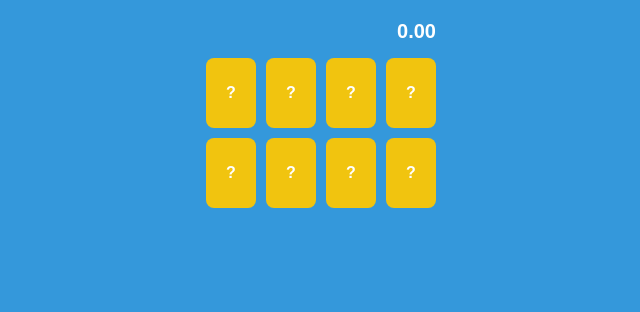
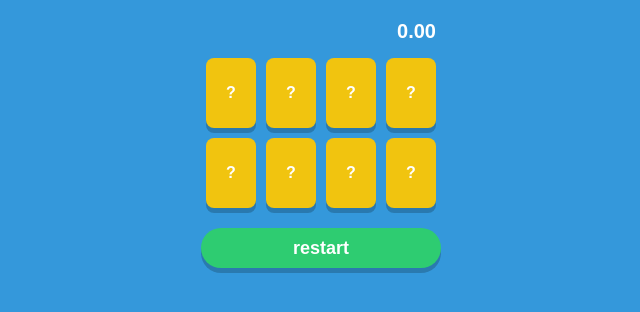
Before and after one commit to mozukraken/memory_game, a plain HTML site: page index.html in a window 1280 px wide. Shown: the whole page, without its empty margins (319-959 px from the left). Drawn offline with Linux system fonts and the light colour scheme.

Commit message:
リスタートボタンを作成した。

```diff
--- a/css/style.css
+++ b/css/style.css
@@ -41,6 +41,7 @@ body {
   top: 0;
   left: 0;
   backface-visibility: hidden;
+  box-shadow: 0 5px 0 rgba(0, 0, 0, 0.2);
 }
 
 .card-back {
@@ -64,3 +65,17 @@ body {
   text-align: right;
   margin: 0 5px 10px 0;
 }
+
+#restart {
+  text-decoration: none;
+  display: block;
+  background: #2ecc71;
+  color: #fff;
+  height: 40px;
+  border-radius: 20px;
+  line-height: 40px;
+  text-align: center;
+  font-size: 18px;
+  margin-top: 15px;
+  box-shadow: 0 5px 0 rgba(0, 0, 0, 0.2);
+}
--- a/index.html
+++ b/index.html
@@ -18,6 +18,7 @@
         </div>
       </div> -->
     </div>
+    <a href="" id="restart">restart</a>
   </div>
   <script src="js/main.js"></script>
 </body>
```
